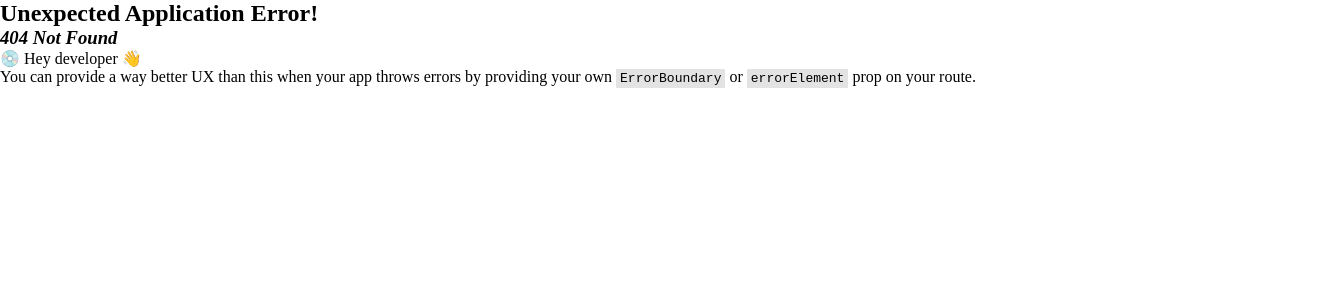
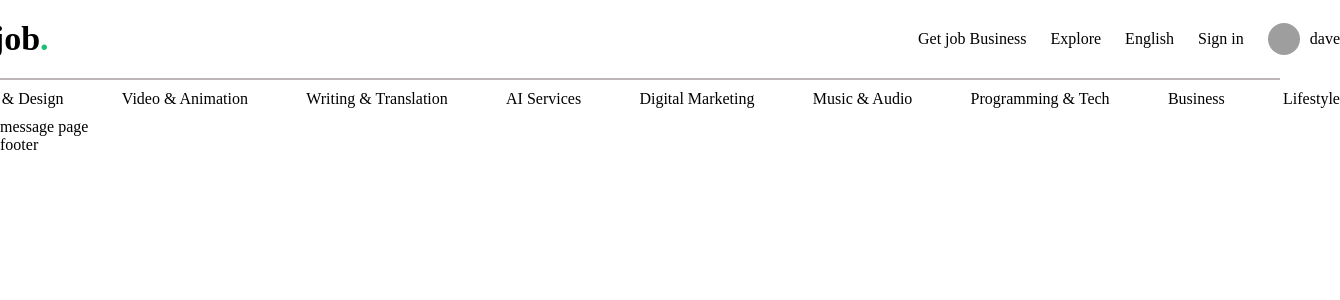
Before and after one commit to Sandeep2630/Getjob, a React (Vite) app: page /messages in a window 1280 px wide. Before the commit this address had no page. Shown: the top 300 px of the page, 1340 px wide, since content can reach past the window. Built offline with nearby package versions, Linux system fonts and the light colour scheme; grey boxes are pictures that could not be loaded.

Commit message:
finished navbar

```diff
--- a/src/Component/navbar/Navbar.jsx
+++ b/src/Component/navbar/Navbar.jsx
@@ -1,9 +1,11 @@
 import React, { useEffect, useState } from "react";
-import { Link } from "react-router-dom";
+import { Link, useLocation } from "react-router-dom";
 import "./Navbar.scss";
 const Navbar = () => {
   const [active, setActive] = useState(false);
-  const [isGigOpen, setIsGigOpen] = useState(true);
+  const [isGigOpen, setIsGigOpen] = useState(false);
+  const { pathname } = useLocation();
+
   const scrollShow = () => {
     console.log(" iam working");
     window.scrollY > 0 ? setActive(true) : setActive(false);
@@ -22,22 +24,22 @@ const Navbar = () => {
   };
 
   return (
-    <div className={active ? "navbar active " : "navbar"}>
+    <div className={active || pathname != "/" ? "navbar active " : "navbar"}>
       <div className="container">
         <div className="text">
-          {/* <Link to="/"> */}
+          <Link to="/" className="link">
             <span className="logo">Getjob</span>
-          {/* </Link> */}
+          </Link>
           <span className="dot">.</span>
         </div>
         <div className="links">
-          <span>Get job Business</span>
-          <span>Explore</span>
-          <span>English</span>
-          <span>Sign in </span>
+          <Link className="link">Get job Business</Link>
+          <Link className="link">Explore</Link>
+          <Link className="link">English</Link>
+          <Link className="link">Sign in </Link>
           {!user?.isSeller && (
             <>
-              <span>Become a Seller</span>
+              <Link>Become a Seller</Link>
               <button>Join</button>
             </>
           )}
@@ -58,14 +60,24 @@ const Navbar = () => {
                   <div className="options">
                     {user.isSeller && (
                       <>
-                        <span>Gig</span>
-                        <span>Add a Gig</span>
+                        <Link className="link" to="/mygigs">
+                          Gigs
+                        </Link>
+                        <Link className="link" to="/add">
+                          Add a Gig
+                        </Link>
                       </>
                     )}
 
-                    <span>Order</span>
-                    <span>Message</span>
-                    <span>Logout</span>
+                    <Link to="/orders" className="link">
+                      Order
+                    </Link>
+                    <Link to="/messages" className="link">
+                      Message
+                    </Link>
+                    <Link to="/" className="link">
+                      Logout
+                    </Link>
                   </div>
                 )}
               </div>
@@ -74,20 +86,41 @@ const Navbar = () => {
         </div>
       </div>
 
-      {active && (
+      {active ||
+        (pathname != "/" && (
           <>
             <hr />
             <div className="menu">
-            <span>test</span>
-            <span>test</span>
-            <span>test</span>
-            <span>test</span>
-            <span>test</span>
-            <span>test</span>
-            <span>test</span>
+              <Link className="link menuLink" to="/">
+                Graphics & Design
+              </Link>
+              <Link className="link menuLink" to="/">
+                Video & Animation
+              </Link>
+              <Link className="link menuLink" to="/">
+                Writing & Translation
+              </Link>
+              <Link className="link menuLink" to="/">
+                AI Services
+              </Link>
+              <Link className="link menuLink" to="/">
+                Digital Marketing
+              </Link>
+              <Link className="link menuLink" to="/">
+                Music & Audio
+              </Link>
+              <Link className="link menuLink" to="/">
+                Programming & Tech
+              </Link>
+              <Link className="link menuLink" to="/">
+                Business
+              </Link>
+              <Link className="link menuLink" to="/">
+                Lifestyle
+              </Link>
             </div>
           </>
-      )}
+        ))}
     </div>
   );
 };
--- /dev/null
+++ b/src/app.scss
@@ -0,0 +1,9 @@
+*{
+    margin: 0;
+    padding: 0;
+    box-sizing: border-box;
+}
+.link{
+    text-decoration: none;
+    color: inherit;
+}
--- a/src/main.css
+++ /dev/null
@@ -1,10 +0,0 @@
-
-*{
- box-sizing: border-box;
- margin: 0;
- padding: 0;
-}
-
-/* body{
-    font-family:R ;
-} */
--- a/src/pages/add/Add.jsx
+++ b/src/pages/add/Add.jsx
@@ -1,7 +1,7 @@
 import React from "react";
 import "./Add.scss";
 const Add = () => {
-  return <div></div>;
+  return <div>add</div>;
 };
 
 export default Add;
--- a/src/pages/message/Message.jsx
+++ b/src/pages/message/Message.jsx
@@ -3,7 +3,7 @@ import './Message.scss'
 const Message = () => {
   return (
     <div>
-
+      message
     </div>
   )
 }
--- a/src/pages/messages/Message.jsx
+++ b/src/pages/messages/Message.jsx
@@ -1,11 +1,7 @@
-import React from 'react'
-import './Message.scss'
-const Message = () => {
-  return (
-    <div>
-      message page
-    </div>
-  )
-}
+import React from "react";
+import "./Message.scss";
+const Messages = () => {
+  return <div>message page</div>;
+};
 
-export default Message
+export default Messages;
--- a/src/pages/myGigs/MyGigs.jsx
+++ b/src/pages/myGigs/MyGigs.jsx
@@ -1,11 +1,7 @@
-import React from 'react'
+import React from "react";
 
 const MyGigs = () => {
-  return (
-    <div>
+  return <div>mygigs</div>;
+};
 
-    </div>
-  )
-}
-
-export default MyGigs
+export default MyGigs;
```
Also changed, not shown: src/App.jsx (+16 -29 lines). Lines whose indentation alone changed are shown as unchanged.
